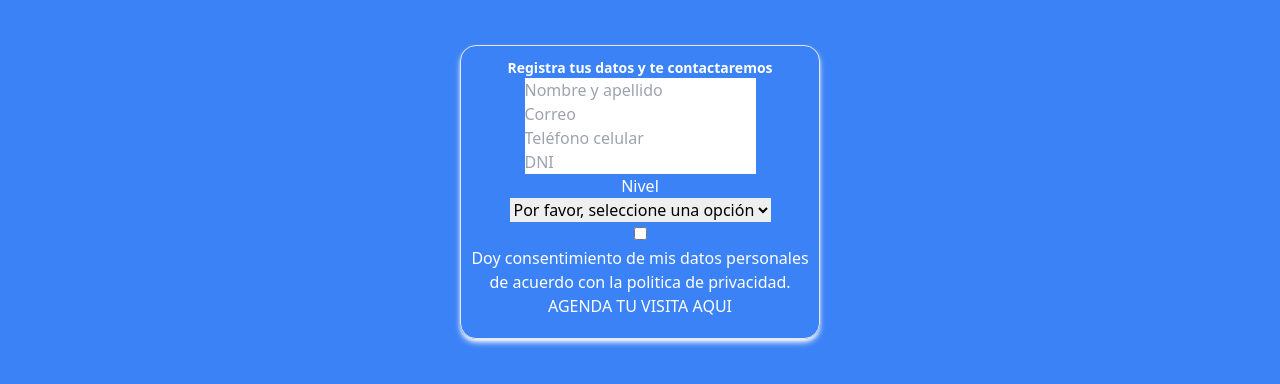
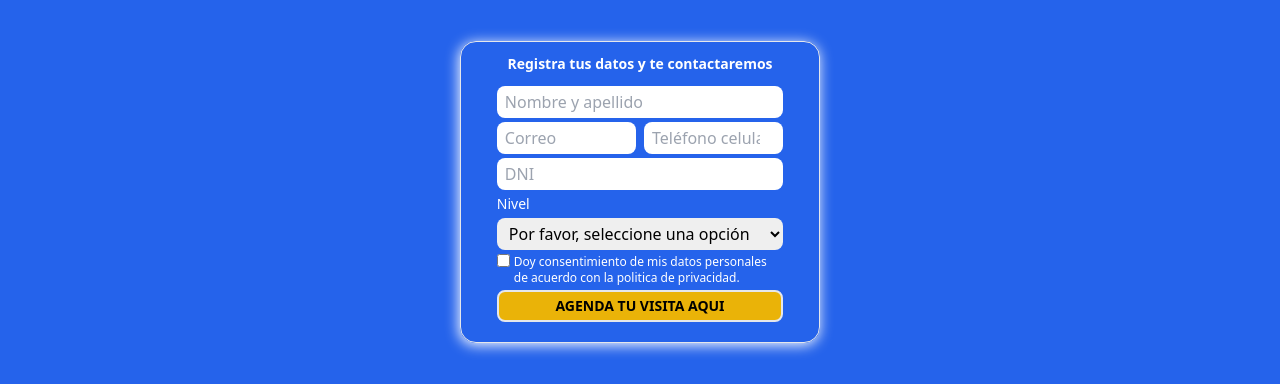
Before and after one commit to GonzaloDEV0210/copia_landing_catolica, a website: page indexx.html in a window 1280 px wide. Shown: the part 458-842 px from the top of the page. Drawn offline with nearby package versions, Linux system fonts and the light colour scheme.

Commit message:
tratando de animar el boton del formulario

```diff
--- a/indexx.html
+++ b/indexx.html
@@ -56,28 +56,28 @@
                 <img class="w-full h-full" src="/media/icons/next_arrow.svg" alt="">
             </div>
         </section>
-        <section class="bg-blue-500 text-white h-96 flex">
-            <form action="" class="border w-360 m-auto shadow-md shadow-white rounded-2xl pt-3 pb-5">
-                <fieldset class="flex flex-col items-center justify-center text-center">
-                    <legend class="inline-block text-sm font-bold">Registra tus datos y te contactaremos</legend>
-                    <input type="text" placeholder="Nombre y apellido">
-                    <div>
-                        <input type="email" placeholder="Correo">
-                        <input type="number" placeholder="Teléfono celular">
+        <section class="bg-blue-600 text-white h-96 flex">
+            <form action="" class="border w-360 m-auto shadow-shadow_form rounded-2xl pt-3 pb-5">
+                <fieldset class="flex flex-col gap-1 items-center justify-center text-center">
+                    <legend class="inline-block text-sm font-bold my-3">Registra tus datos y te contactaremos</legend>
+                    <input class="w-4/5 rounded-lg px-2 py-1" type="text" placeholder="Nombre y apellido">
+                    <div class="flex w-4/5 gap-2 items-center justify-center">
+                        <input class="w-full rounded-lg px-2 py-1" type="email" placeholder="Correo">
+                        <input class="w-full rounded-lg px-2 py-1" type="number" placeholder="Teléfono celular">
                     </div>
-                    <input type="number" placeholder="DNI">
-                    <label for="">Nivel</label>
-                    <select class="text-black" name="nivel_esstudios" id="">
+                    <input class="w-4/5 px-2 py-1 rounded-lg" type="number" placeholder="DNI">
+                    <label class="text-sm inline-block w-4/5 text-start" for="">Nivel</label>
+                    <select class="text-black w-4/5 rounded-lg px-2 py-1" name="nivel_esstudios" id="">
                         <option value="Seleccione">Por favor, seleccione una opción</option>
                         <option value="inicial">Inicial</option>
                         <option value="primaria">Primaria</option>
                         <option value="secundaria">Secundaria</option>
                     </select>
-                    <div>
+                    <div class="flex w-4/5 items-start gap-1">
                         <input type="checkbox" name="" id="">
-                        <p>Doy consentimiento de mis datos personales de acuerdo con la politica de privacidad.</p>
+                        <p class="text-xs text-start">Doy consentimiento de mis datos personales de acuerdo con la politica de privacidad.</p>
                     </div>
-                    <button type="submit">AGENDA TU VISITA AQUI</button>
+                    <button class="bg-yellow-500 text-black font-bold border-2 w-4/5 rounded-lg px-2 py-1 text-sm animate__animated animate__infinite animate__pulse" type="submit">AGENDA TU VISITA AQUI</button>
                 </fieldset>
             </form>
         </section>
--- a/package.json
+++ b/package.json
@@ -3,6 +3,7 @@
     "tailwindcss": "^3.4.6"
   },
   "dependencies": {
+    "animate.css": "^4.1.1",
     "swiper": "^11.1.5"
   }
 }
--- a/tailwind.config.js
+++ b/tailwind.config.js
@@ -7,7 +7,10 @@ module.exports = {
         '106': '106px',
         '121': '121px',
         '360': '360px'
-      }
+      },
+      boxShadow: {
+        'shadow_form': '-1px 2px 14px 0px rgba(255,255,255,1)',
+      },
     },
   },
   plugins: [],
```
Also changed, not shown: styles/index.css, 1 other file.
